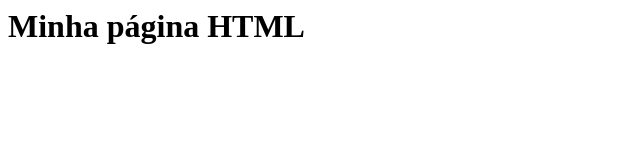
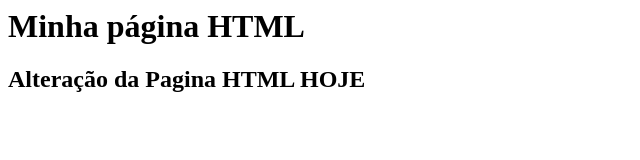
Before and after one commit to juliadutra/gama-no-github, a plain HTML site: page index.html in a window 1280 px wide. Shown: the whole page, without its empty margins (0-640 px from the left). Drawn offline with Linux system fonts and the light colour scheme.

Commit message:
arquivo index.html atualizado novamente

```diff
--- a/index.html
+++ b/index.html
@@ -1,5 +1,6 @@
 <html>
 	<body>
 		<h1>Minha página HTML</h1>
+		<h2>Alteração da Pagina HTML HOJE</h2>
 	</body>
 </html>
```
